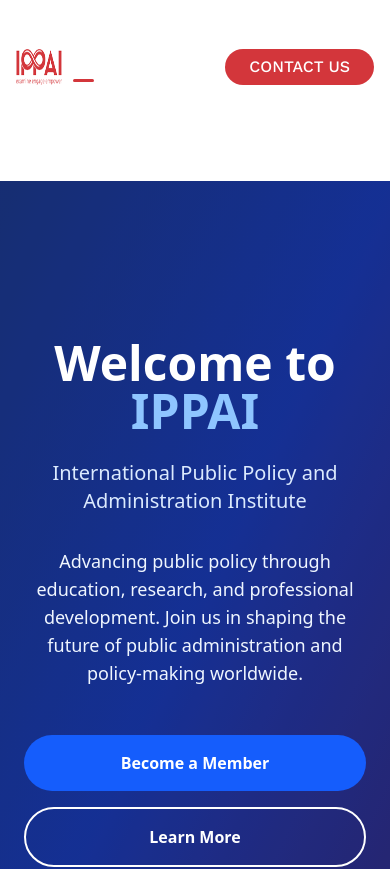
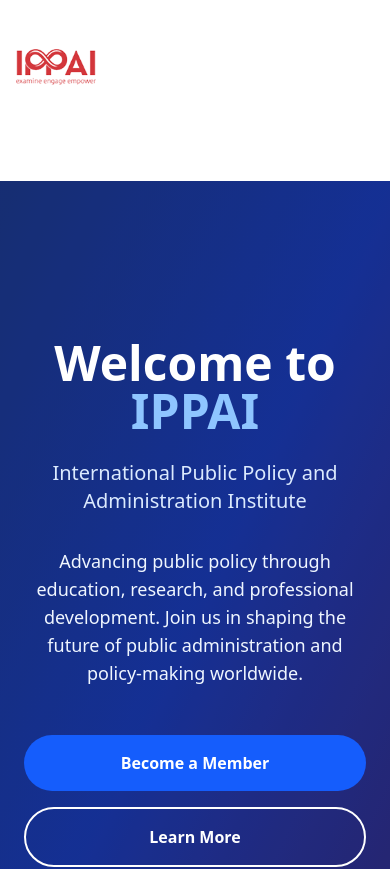
Before and after one commit to Aamir-marqait/IPPAI, a Next.js app: page / in a window 390 px wide. Shown: the top 869 px of the page. Built offline with nearby package versions, Linux system fonts and the light colour scheme; a web font is replaced by a local one.

Commit message:
feat: added responsiveness in header

```diff
--- a/components/Header.tsx
+++ b/components/Header.tsx
@@ -1,4 +1,5 @@
 "use client";
+import { useState } from "react";
 import Image from "next/image";
 import Link from "next/link";
 import { usePathname } from "next/navigation";
@@ -6,6 +7,11 @@
 
 export default function Header() {
   const pathname = usePathname();
+  const [isMenuOpen, setIsMenuOpen] = useState(false);
+
+  const toggleMenu = () => {
+    setIsMenuOpen(!isMenuOpen);
+  };
 
   return (
     <header className="w-full bg-transparent mt-[33px]">
@@ -104,12 +110,54 @@
             </Link>
           </nav>
 
-          {/* Mobile/Tablet Navigation */}
-          <nav className="flex lg:hidden">
-            <div className="flex items-center space-x-4">
+          {/* Hamburger Menu Button - Mobile/Tablet */}
+          <button
+            className="lg:hidden flex flex-col justify-center items-center w-8 h-8 space-y-1"
+            onClick={toggleMenu}
+            aria-label="Toggle menu"
+          >
+            <span
+              className={`block w-6 h-0.5 bg-white transition-all duration-300 ${
+                isMenuOpen ? "rotate-45 translate-y-2" : ""
+              }`}
+            ></span>
+            <span
+              className={`block w-6 h-0.5 bg-white transition-all duration-300 ${
+                isMenuOpen ? "opacity-0" : ""
+              }`}
+            ></span>
+            <span
+              className={`block w-6 h-0.5 bg-white transition-all duration-300 ${
+                isMenuOpen ? "-rotate-45 -translate-y-2" : ""
+              }`}
+            ></span>
+          </button>
+
+          {/* Contact Button - Desktop Only */}
+          <Button className="hidden lg:flex cursor-pointer bg-[#D3363B] hover:bg-[#B8292E] font-work-sans font-medium text-base leading-none tracking-normal text-center uppercase text-white px-6 py-2 rounded-full transition-colors">
+            CONTACT US
+          </Button>
+        </div>
+
+        {/* Mobile Menu Overlay */}
+        <div
+          className={`lg:hidden fixed inset-0 bg-black bg-opacity-50 z-40 transition-opacity duration-300 ${
+            isMenuOpen ? "opacity-100" : "opacity-0 pointer-events-none"
+          }`}
+          onClick={toggleMenu}
+        ></div>
+
+        {/* Mobile Menu */}
+        <nav
+          className={`lg:hidden fixed top-0 right-0 h-full w-80 bg-black z-50 transform transition-transform duration-300 ${
+            isMenuOpen ? "translate-x-0" : "translate-x-full"
+          }`}
+        >
+          <div className="flex flex-col p-6 space-y-6 mt-16">
             <Link
               href="/"
-                className="font-work-sans font-medium text-sm sm:text-base leading-none tracking-normal text-center uppercase text-white hover:text-red-500 transition-colors relative pb-2 group"
+              className="font-work-sans font-medium text-lg leading-none tracking-normal text-center uppercase text-white hover:text-red-500 transition-colors relative pb-3 group"
+              onClick={toggleMenu}
             >
               HOME
               <div
@@ -122,9 +170,10 @@
             </Link>
             <Link
               href="/about"
-                className="font-work-sans font-medium text-sm sm:text-base leading-none tracking-normal text-center uppercase text-white hover:text-red-500 transition-colors relative pb-2 group"
+              className="font-work-sans font-medium text-lg leading-none tracking-normal text-center uppercase text-white hover:text-red-500 transition-colors relative pb-3 group"
+              onClick={toggleMenu}
             >
-                ABOUT
+              ABOUT US
               <div
                 className={`absolute -bottom-1 left-1/4 right-1/4 h-[3px] bg-[#D3363B] rounded-[3px] transition-all duration-300 ${
                   pathname === "/about"
@@ -134,8 +183,37 @@
               ></div>
             </Link>
             <Link
+              href="/events"
+              className="font-work-sans font-medium text-lg leading-none tracking-normal text-center uppercase text-white hover:text-red-500 transition-colors relative pb-3 group"
+              onClick={toggleMenu}
+            >
+              EVENTS
+              <div
+                className={`absolute -bottom-1 left-1/4 right-1/4 h-[3px] bg-[#D3363B] rounded-[3px] transition-all duration-300 ${
+                  pathname === "/events"
+                    ? "scale-x-100"
+                    : "scale-x-0 group-hover:scale-x-100"
+                } origin-center`}
+              ></div>
+            </Link>
+            <Link
+              href="/irpri"
+              className="font-work-sans font-medium text-lg leading-none tracking-normal text-center uppercase text-white hover:text-red-500 transition-colors relative pb-3 group"
+              onClick={toggleMenu}
+            >
+              IRPRI
+              <div
+                className={`absolute -bottom-1 left-1/4 right-1/4 h-[3px] bg-[#D3363B] rounded-[3px] transition-all duration-300 ${
+                  pathname === "/irpri"
+                    ? "scale-x-100"
+                    : "scale-x-0 group-hover:scale-x-100"
+                } origin-center`}
+              ></div>
+            </Link>
+            <Link
               href="/news"
-                className="font-work-sans font-medium text-sm sm:text-base leading-none tracking-normal text-center uppercase text-white hover:text-red-500 transition-colors relative pb-2 group"
+              className="font-work-sans font-medium text-lg leading-none tracking-normal text-center uppercase text-white hover:text-red-500 transition-colors relative pb-3 group"
+              onClick={toggleMenu}
             >
               NEWS
               <div
@@ -146,14 +224,30 @@
                 } origin-center`}
               ></div>
             </Link>
-            </div>
-          </nav>
+            <Link
+              href="/podcast"
+              className="font-work-sans font-medium text-lg leading-none tracking-normal text-center uppercase text-white hover:text-red-500 transition-colors relative pb-3 group"
+              onClick={toggleMenu}
+            >
+              PODCAST
+              <div
+                className={`absolute -bottom-1 left-1/4 right-1/4 h-[3px] bg-[#D3363B] rounded-[3px] transition-all duration-300 ${
+                  pathname === "/podcast"
+                    ? "scale-x-100"
+                    : "scale-x-0 group-hover:scale-x-100"
+                } origin-center`}
+              ></div>
+            </Link>
 
-          {/* Contact Button */}
-          <Button className="cursor-pointer bg-[#D3363B] hover:bg-[#B8292E] font-work-sans font-medium text-base leading-none tracking-normal text-center uppercase text-white px-6 py-2 rounded-full transition-colors">
+            {/* Contact Button - Mobile Menu */}
+            <Button
+              className="cursor-pointer bg-[#D3363B] hover:bg-[#B8292E] font-work-sans font-medium text-base leading-none tracking-normal text-center uppercase text-white px-6 py-2 rounded-full transition-colors mt-6"
+              onClick={toggleMenu}
+            >
               CONTACT US
             </Button>
           </div>
+        </nav>
       </div>
     </header>
   );
```
Lines whose indentation alone changed are shown as unchanged.
